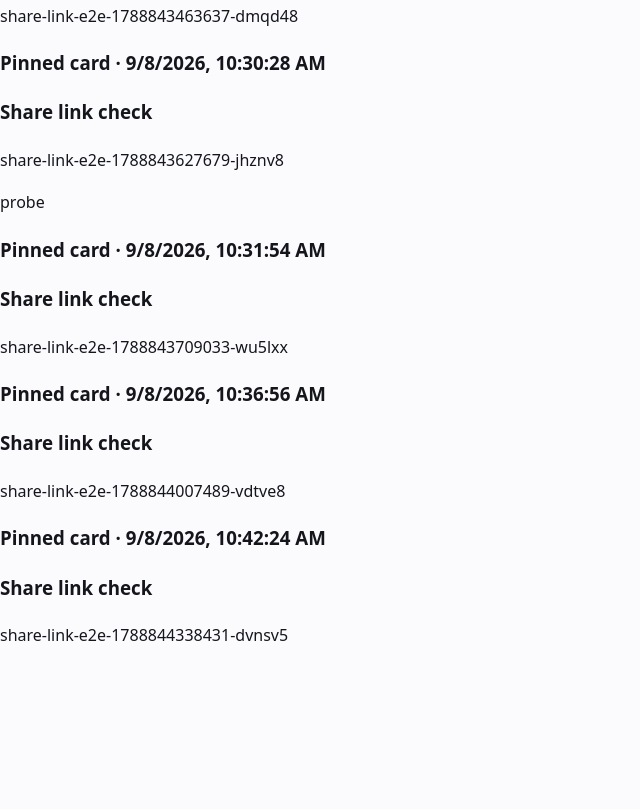
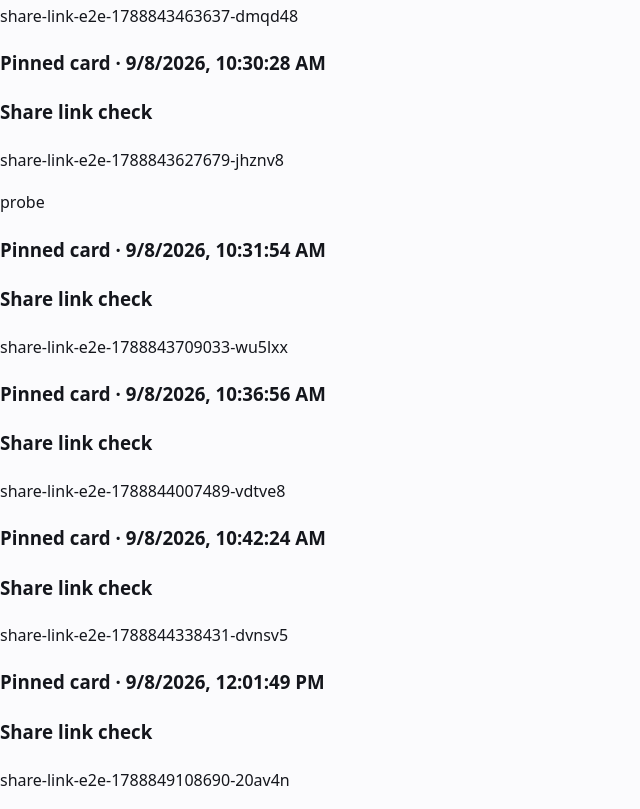
Before and after one commit to arooonzackie/tyka-share, a plain HTML site: page RVc30dgro6by0esQ8aawPT.html in a window 1280 px wide. Shown: the part 7382-8191 px from the top of the page, without its empty margins (0-640 px from the left). Before the commit the page ends 8047 px from the top, so only its background shows below. Drawn offline with Linux system fonts and the light colour scheme.

Commit message:
publish: reference/decisions → RVc30dgro6by0esQ8aawPT

```diff
--- a/RVc30dgro6by0esQ8aawPT.html
+++ b/RVc30dgro6by0esQ8aawPT.html
@@ -220,5 +220,10 @@
 <h3>Pinned card · 9/8/2026, 10:42:24 AM</h3>
 <div class="e2e-card"><h3>Share link check</h3><p>share-link-e2e-1788844338431-dvnsv5</p></div>
 </section>
+
+<section class="pinned pinned-card">
+<h3>Pinned card · 9/8/2026, 12:01:49 PM</h3>
+<div class="e2e-card"><h3>Share link check</h3><p>share-link-e2e-1788849108690-20av4n</p></div>
+</section>
 </body>
 </html>
```
